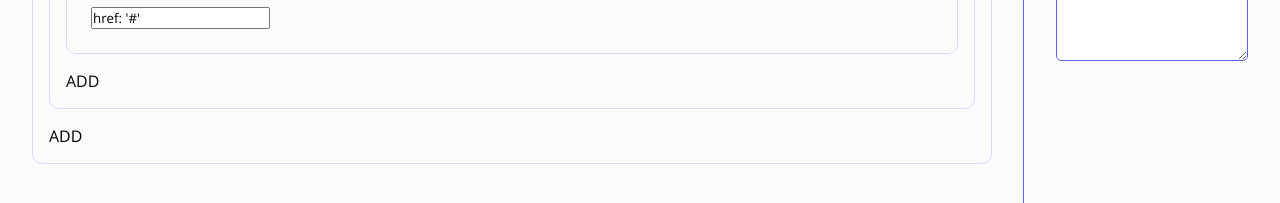
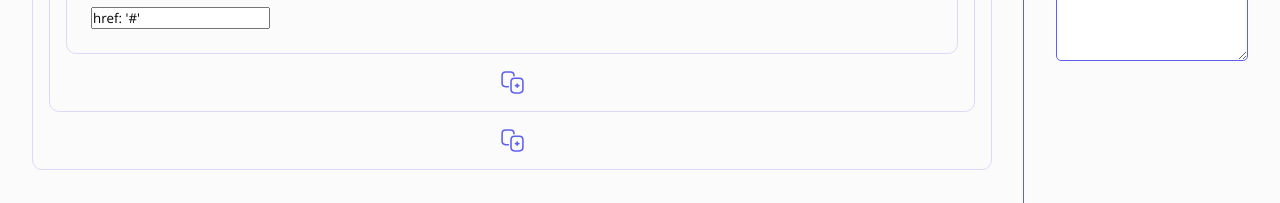
Before and after one commit to BaltacMihai/AtlasPad, a Vue app: page / in a window 1280 px wide. Shown: the part 361-564 px from the top of the page. Built offline with nearby package versions, Linux system fonts and the light colour scheme.

Commit message:
added new Icon

```diff
--- a/src/components/TagsBuilders/ContainerTag.vue
+++ b/src/components/TagsBuilders/ContainerTag.vue
@@ -5,7 +5,7 @@
       <DynamicTag :tag="tagChild" />
     </template>
 
-    <div class="btn" @click="addElement">ADD</div>
+    <img class="addItem" @click="addElement" src="@/assets/icons/additem.svg" />
   </div>
 </template>
 
@@ -56,5 +56,13 @@ export default {
     color: #5d60ef;
     font-weight: bold;
   }
+
+  .addItem {
+    width: 25px;
+    margin: 0 auto;
+    &:hover {
+      cursor: pointer;
+    }
+  }
 }
 </style>
```
Also changed, not shown: src/assets/icons/additem.svg (added).
